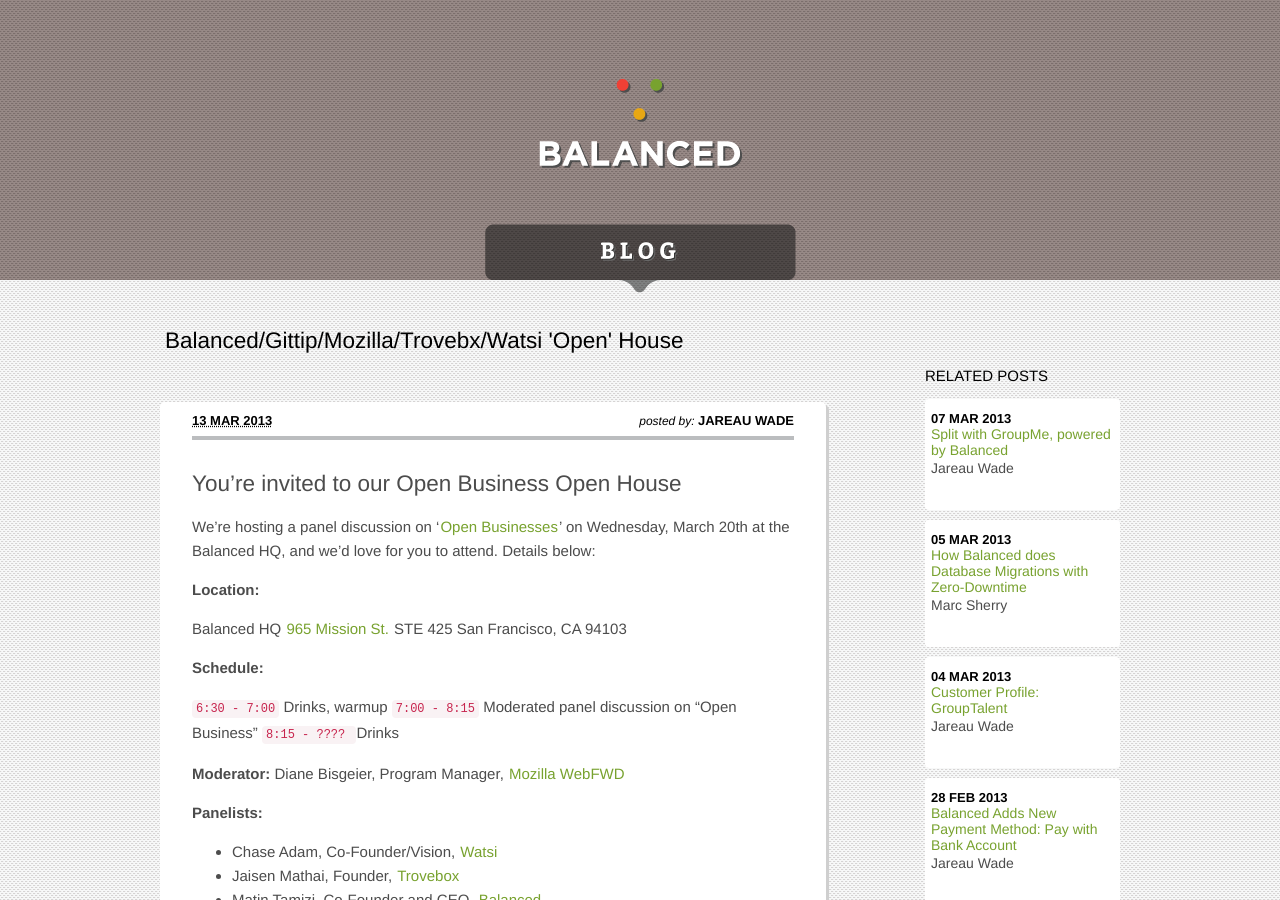
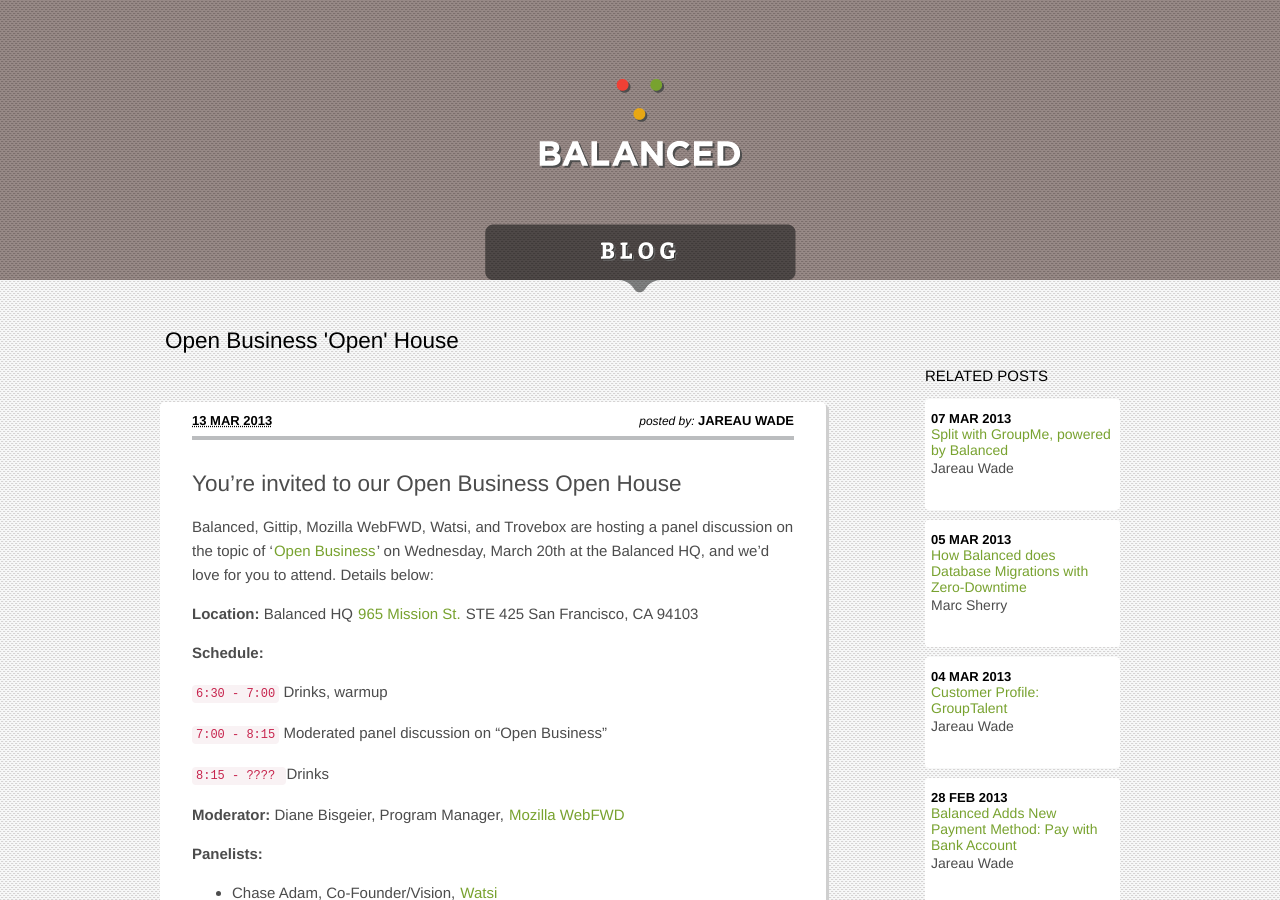
Before and after one commit to balanced/balanced.github.com, a Jekyll site: the page built from _posts/2013-03-13-open-business-open-house.md, in a window 1280 px wide and 900 px high. Built offline with Jekyll 4.4.1, drawn with Linux system fonts in a browser that asks for light colours; nearby versions of some CDN libraries; library files that are not in the unit come from our copies; Markdown is read by kramdown in place of the engine named in the settings; comment, search, counter and statistics services are not loaded.

Commit message:
Update 2013-03-13-open-business-open-house.md

```diff
--- a/_posts/2013-03-13-open-business-open-house.md
+++ b/_posts/2013-03-13-open-business-open-house.md
@@ -1,7 +1,7 @@
 ---
 layout: post
 author: Jareau Wade
-title: "Balanced/Gittip/Mozilla/Trovebx/Watsi 'Open' House"
+title: "Open Business 'Open' House"
 tags:
 - open business
 - balanced
@@ -14,10 +14,9 @@
 
 ## You're invited to our Open Business Open House
 
-We're hosting a panel discussion on '[Open Businesses](https://en.wikipedia.org/wiki/Open_business)' on Wednesday, March 20th at the Balanced HQ, and we'd love for you to attend. Details below:
+Balanced, Gittip, Mozilla WebFWD, Watsi, and Trovebox are hosting a panel discussion on the topic of '[Open Business](https://en.wikipedia.org/wiki/Open_business)' on Wednesday, March 20th at the Balanced HQ, and we'd love for you to attend. Details below:
 
 **Location:**
-
 Balanced HQ
 [965 Mission St.](https://maps.google.com/maps?q=965+mission+street+san+francisco&ie=UTF8&hq=&hnear=965+Mission+St,+San+Francisco,+California+94103&gl=us&t=m&z=16&vpsrc=0&iwloc=A)
 STE 425
@@ -26,7 +25,9 @@
 **Schedule:**
 
 `6:30 - 7:00` Drinks, warmup
+
 `7:00 - 8:15` Moderated panel discussion on "Open Business"
+
 `8:15 -  ???? ` Drinks
 
 **Moderator:** Diane Bisgeier, Program Manager, [Mozilla WebFWD](https://www.webfwd.org/)
```
